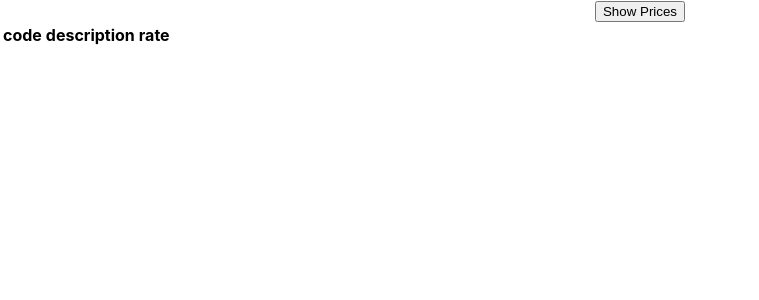
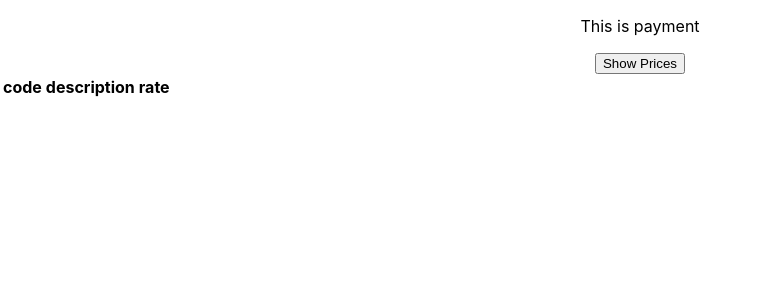
Before and after one commit to vishalj64/ci-my-app, a React (Create React App) app: page / in a window 1280 px wide. Shown: the top 300 px of the page, without its empty margins (0-759 px from the left). Built offline with nearby package versions, Linux system fonts and the light colour scheme.

Commit message:
added payment component

```diff
--- a/src/App.js
+++ b/src/App.js
@@ -1,5 +1,6 @@
 import './App.css';
 import { useState } from 'react';
+import Payment from './Payment';
 
 function App() {
 
@@ -28,7 +29,7 @@ let [price, setPrice] = useState([])
     <>
       <div className="App">
 
-
+<Payment></Payment>
 
         <button onClick={showPrices}>Show Prices</button>
 
```
